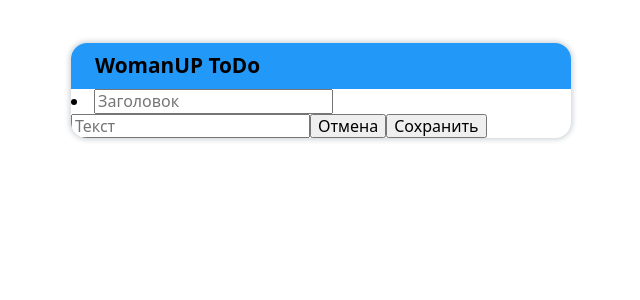
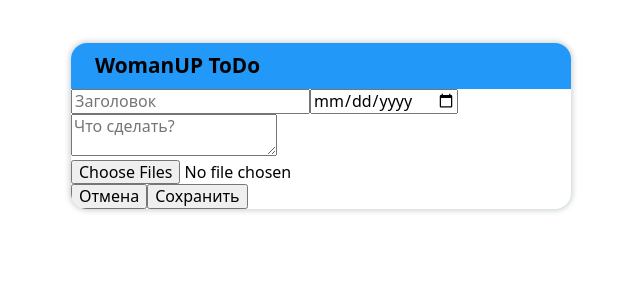
Before and after one commit to 13knvv/woman-up-to-do, a React (Create React App) app: page /newToDo in a window 1280 px wide. Shown: the top 300 px of the page, without its empty margins (319-959 px from the left). Built offline with nearby package versions, Linux system fonts and the light colour scheme.

Commit message:
add intermediateToDo

```diff
--- /dev/null
+++ b/src/Components/Files/Files.tsx
@@ -0,0 +1,30 @@
+import { useStores } from '../../MobX/stores'
+import { IToDo } from '../../MobX/ToDoStore'
+
+interface IPropsFiles {
+  toDo: IToDo
+  editMode?: boolean
+}
+
+const Files = (props: IPropsFiles) => {
+  const { toDoStore } = useStores()
+
+  const onClickDeleteFile = (index: number) => {
+    toDoStore.deleteFileToDo(index)
+  }
+
+  const files = props.toDo.files?.map((fileObj, index) => {
+    return (
+      <div key={Date.now() + Math.random()}>
+        <a href={URL.createObjectURL(fileObj)} download>
+          {fileObj.name}
+        </a>
+        {props.editMode && <button onClick={() => onClickDeleteFile(index)}>x</button>}
+      </div>
+    )
+  })
+
+  return <div>{files}</div>
+}
+
+export default Files
--- /dev/null
+++ b/src/Components/FormToDo/FormToDo.tsx
@@ -0,0 +1,40 @@
+import { useStores } from '../../MobX/stores'
+import Files from '../Files/Files'
+
+const FormToDo = () => {
+  const { toDoStore } = useStores()
+  const toDo = toDoStore.intermediateToDo
+
+  const onChangeInput = (field: string, e: any) => {
+    toDoStore.changeIntermediateToDo(field, e)
+  }
+
+  const onChangeInputFile = (e: any) => {
+    toDoStore.addIntermediateFileToDo(e)
+  }
+
+  return (
+    <div>
+      <input
+        type="text"
+        value={toDo.title}
+        placeholder="Заголовок"
+        onChange={(e) => onChangeInput('title', e)}
+      />
+      <input
+        type="date"
+        value={toDo.completionDate}
+        onChange={(e) => onChangeInput('completionDate', e)}
+      />
+      <textarea
+        value={toDo.text}
+        placeholder="Что сделать?"
+        onChange={(e) => onChangeInput('text', e)}
+      />
+      <Files toDo={toDo} editMode />
+      <input type="file" multiple onChange={onChangeInputFile} />
+    </div>
+  )
+}
+
+export default FormToDo
--- a/src/Components/NewToDo/NewToDo.tsx
+++ b/src/Components/NewToDo/NewToDo.tsx
@@ -1,16 +1,21 @@
 import { observer } from 'mobx-react-lite'
-import { useEffect, useState } from 'react'
-import { useNavigate, useParams } from 'react-router-dom'
+import { useEffect } from 'react'
+import { useNavigate } from 'react-router-dom'
 import { useStores } from '../../MobX/stores'
+import FormToDo from '../FormToDo/FormToDo'
 
 const NewToDo = () => {
   const { toDoStore } = useStores()
-  const newToDo = toDoStore.newToDo
+  const newToDo = toDoStore.intermediateToDo
   const navigate = useNavigate()
 
+  useEffect(() => {
+    toDoStore.clearIntermediateToDo()
+    return () => toDoStore.clearIntermediateToDo()
+  }, [])
 
   const onChangeInput = (field: string, e: any) => {
-    toDoStore.changeNewToDo(field, e)
+    toDoStore.changeIntermediateToDo(field, e)
   }
 
   const onClickSave = () => {
@@ -19,27 +24,15 @@ const NewToDo = () => {
   }
 
   const onClickСancel = () => {
-    toDoStore.clearNewToDo()
     navigate(`/`)
   }
 
   return (
-    <li>
-      <input
-        type="text"
-        value={newToDo.title}
-        placeholder="Заголовок"
-        onChange={(e) => onChangeInput('title', e)}
-      />
-      <input
-        type="text"
-        value={newToDo.text}
-        placeholder="Текст"
-        onChange={(e) => onChangeInput('text', e)}
-      />
+    <div>
+      <FormToDo />
       <button onClick={onClickСancel}>Отмена</button>
       <button onClick={onClickSave}>Сохранить</button>
-    </li>
+    </div>
   )
 }
 
--- a/src/Components/ToDo/ToDo.tsx
+++ b/src/Components/ToDo/ToDo.tsx
@@ -1,23 +1,35 @@
 import { observer } from 'mobx-react-lite'
 import { useNavigate } from 'react-router-dom'
+import { useStores } from '../../MobX/stores'
 import { IToDo } from '../../MobX/ToDoStore'
+import Files from '../Files/Files'
 
 interface IPropsToDo {
   toDo: IToDo
 }
 
 const ToDo = (props: IPropsToDo) => {
+  const { toDoStore } = useStores()
   const navigate = useNavigate()
 
-  const changeEditMode = () => {
+
+  const onClickToDo = () => {
     navigate(`edit/${props.toDo.id}`)
   }
 
   return (
     <li>
-      <input type="checkbox" name="" id="" />
-      <h2 onClick={changeEditMode}>{props.toDo.title}</h2>
-      <div onClick={changeEditMode}>{props.toDo.text}</div>
+      <input
+        type="checkbox"
+        checked={props.toDo.completed}
+        onChange={(e) => toDoStore.changeCompletedToDo(props.toDo.id, e)}
+      />
+      <div onClick={onClickToDo}>
+        <h2>{props.toDo.title}</h2>
+        <div>Сделать до: {props.toDo.completionDate}</div>
+        <div>{props.toDo.text}</div>
+        <Files toDo={props.toDo} />
+      </div>
     </li>
   )
 }
--- a/src/Components/ToDoEdit/ToDoEdit.tsx
+++ b/src/Components/ToDoEdit/ToDoEdit.tsx
@@ -2,21 +2,21 @@ import { observer } from 'mobx-react-lite'
 import { useEffect, useState } from 'react'
 import { useNavigate, useParams } from 'react-router-dom'
 import { useStores } from '../../MobX/stores'
+import Files from '../Files/Files'
+import FormToDo from '../FormToDo/FormToDo'
 
 const ToDoEdit = () => {
   const { toDoStore } = useStores()
-  const toDo = toDoStore.editableToDo
+  const toDo = toDoStore.intermediateToDo
+  const files = toDoStore.intermediateToDo.files
   const [isEditMode, setIsEditMode] = useState<boolean>(false)
   const { id } = useParams()
   const navigate = useNavigate()
 
   useEffect(() => {
-    toDoStore.setEditableToDo(Number(id))
+    toDoStore.setIntermediateToDo(Number(id))
+    return () => toDoStore.clearIntermediateToDo()
   }, [])
-
-  const onChangeInput = (field: string, e: any) => {
-    toDoStore.changeEditableToDo(field, e)
-  }
 
   const onClickSave = () => {
     setIsEditMode(false)
@@ -29,7 +29,7 @@ const ToDoEdit = () => {
 
   const onClickСancel = () => {
     setIsEditMode(false)
-    toDoStore.setEditableToDo(Number(id))
+    toDoStore.setIntermediateToDo(Number(id))
   }
 
   const onClickBack = () => {
@@ -37,35 +37,30 @@ const ToDoEdit = () => {
   }
 
   return (
-    <li>
+    <div>
       {isEditMode ? (
         <>
-          <input
-            type="text"
-            value={toDo.title}
-            placeholder="Заголовок"
-            onChange={(e) => onChangeInput('title', e)}
-          />
-          <input
-            type="text"
-            value={toDo.text}
-            placeholder="Текст"
-            onChange={(e) => onChangeInput('text', e)}
-          />
+          <FormToDo />
           <button onClick={onClickСancel}>Отмена</button>
           <button onClick={onClickSave}>Сохранить</button>
         </>
       ) : (
         <>
-          {/* <input type="checkbox" name="" id="" /> */}
-          <h2>{toDo?.title}</h2>
-          <div>{toDo?.text}</div>
+          <input
+            type="checkbox"
+            checked={toDo.completed}
+            onChange={(e) => toDoStore.changeCompletedToDo(toDo.id, e)}
+          />
+          <h2>{toDo.title}</h2>
+          <div>Сделать до: {toDo.completionDate}</div>
+          <div>{toDo.text}</div>
+          <Files toDo={toDo} />
 
           <button onClick={onClickBack}>Назад</button>
           <button onClick={onClickEdit}>Редактировать</button>
         </>
       )}
-    </li>
+    </div>
   )
 }
 
--- a/src/MobX/ToDoStore.ts
+++ b/src/MobX/ToDoStore.ts
@@ -5,18 +5,32 @@ export interface IToDo {
   title: string
   text: string
   completionDate: string
+  completed: boolean
   files: Array<any>
 }
 
 const todoList = [
-  { id: 0, title: 'Загол', text: 'Сделать ToDo лист', completionDate: '28.11.2022', files: [] },
+  {
+    id: 0,
+    title: 'Загол',
+    text: 'Сделать ToDo лист',
+    completionDate: '2022-11-25',
+    completed: false,
+    files: [],
+  },
 ]
 
 class ToDoStore {
   toDoList: IToDo[] = todoList
 
-  editableToDo: IToDo  = { id: -1, title: '', text: '', completionDate: '', files: [] }
-  newToDo: IToDo = { id: Date.now(), title: '', text: '', completionDate: '', files: [] }
+  intermediateToDo: IToDo = {
+    id: Date.now(),
+    title: '',
+    text: '',
+    completionDate: '',
+    completed: false,
+    files: [],
+  }
 
   constructor() {
     makeAutoObservable(this)
@@ -34,48 +48,63 @@ class ToDoStore {
     return this.toDoList.find((toDo) => toDo.id === id)
   }
 
-  // changeToDoList(id: number, field: string, e: any) {
-  //   const newToDoArr = this.toDoList.map((toDo) => {
-  //     if (toDo.id === id) {
-  //       return { ...toDo, [field]: e.target.value }
-  //     }
-  //     return toDo
-  //   })
-  //   this.setToDoList(newToDoArr)
-  // }
+  changeCompletedToDo(id: number, e: any) {
+    this.toDoList.forEach((toDo, index, arr) => {
+      if (toDo.id === id) {
+        arr[index].completed = e.target.checked
+      }
+    })
+  }
 
-  changeEditableToDo(field: string, e: any) {
-    if (this.editableToDo) {
-      this.editableToDo = { ...this.editableToDo, [field]: e.target.value }
+  changeIntermediateToDo(field: string, e: any) {
+    this.intermediateToDo = { ...this.intermediateToDo, [field]: e.target.value }
+  }
+
+  addIntermediateFileToDo(e: any) {
+    this.intermediateToDo = {
+      ...this.intermediateToDo,
+      files: [...this.intermediateToDo.files, ...Array.from(e.target.files)],
     }
   }
 
-  setEditableToDo(id: number) {
+  deleteFileToDo(index: number) {
+    const copyFiles = this.intermediateToDo.files
+    copyFiles.splice(index, 1)
+    this.intermediateToDo = {
+      ...this.intermediateToDo,
+      files: copyFiles,
+    }
+  }
+
+  setIntermediateToDo(id: number) {
     const toDo = this.getToDoById(id)
     if (toDo) {
-      this.editableToDo = toDo
+      this.intermediateToDo = toDo
     }
   }
 
   saveEditedToDo() {
     this.toDoList.forEach((toDo, index, arr) => {
-      if (toDo.id === this.editableToDo?.id) {
-        arr[index] = this.editableToDo
+      if (toDo.id === this.intermediateToDo?.id) {
+        arr[index] = this.intermediateToDo
       }
     })
   }
 
   saveNewToDo() {
-    this.toDoList.push(this.newToDo)
-    this.clearNewToDo()
+    this.toDoList.push(this.intermediateToDo)
+    this.clearIntermediateToDo()
   }
 
-  changeNewToDo(field: string, e: any) {
-    this.newToDo = { ...this.newToDo, [field]: e.target.value }
-  }
-
-  clearNewToDo() {
-    this.newToDo = { id: Date.now(), title: '', text: '', completionDate: '', files: [] }
+  clearIntermediateToDo() {
+    this.intermediateToDo = {
+      id: Date.now(),
+      title: '',
+      text: '',
+      completionDate: '',
+      completed: false,
+      files: [],
+    }
   }
 }
 
```
Also changed, not shown: src/Components/ToDoList/ToDoList.tsx (line endings or trailing spaces).
